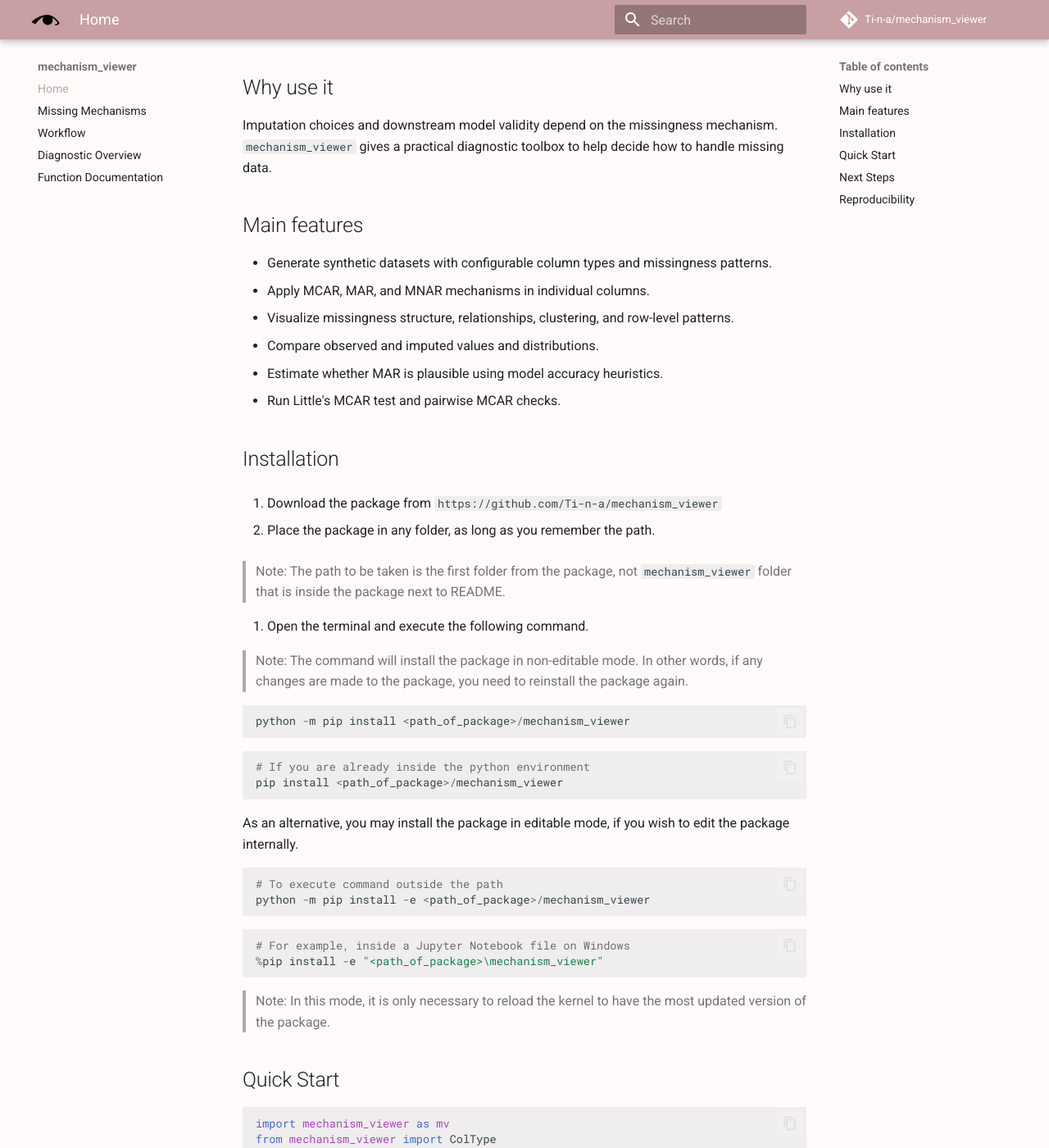
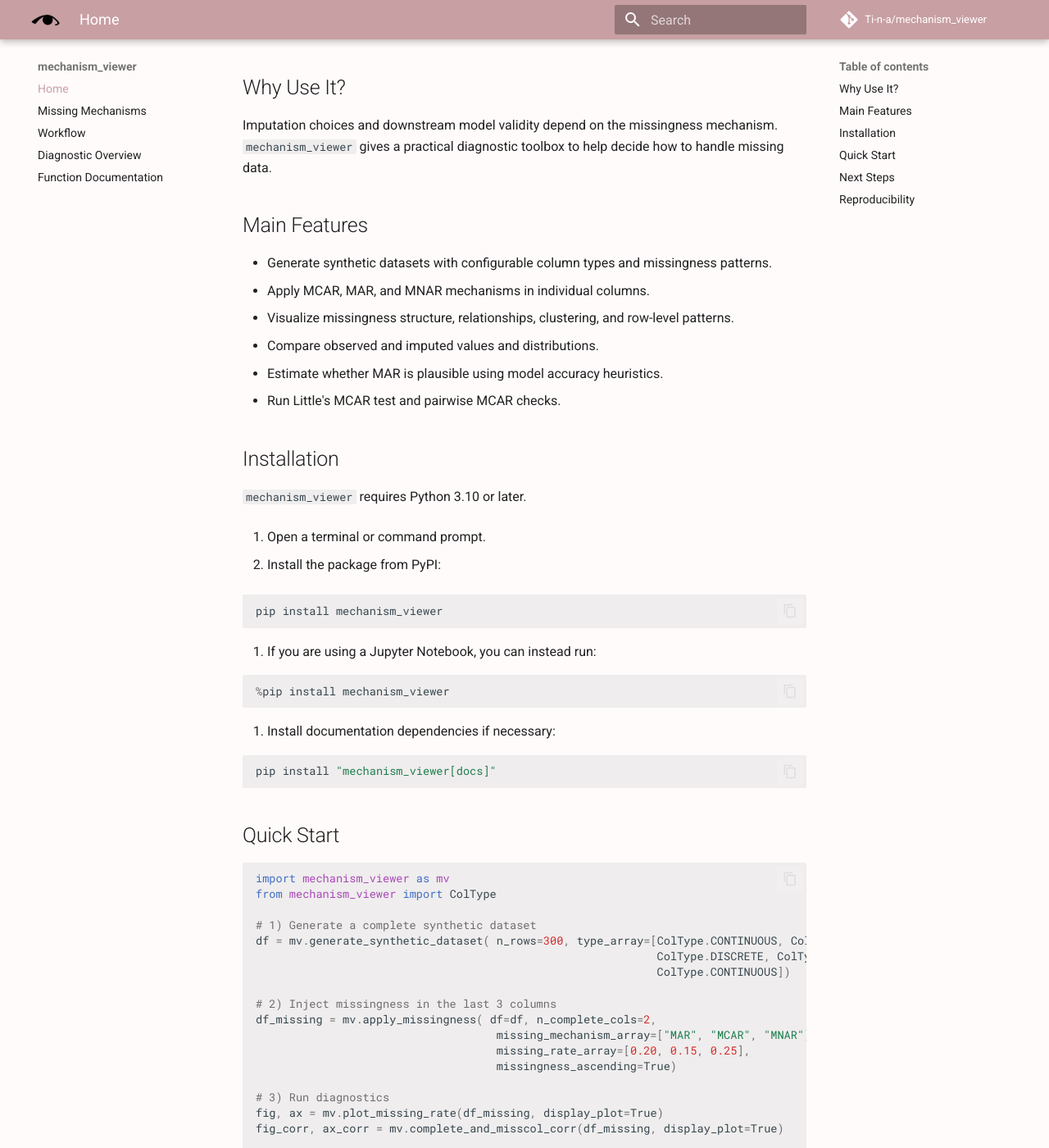
Before and after one commit to Ti-n-a/mechanism_viewer, an MkDocs documentation site: the page built from docs/index.md, in a window 1280 px wide and 1400 px high, scrolled down 399 px. Shown: the whole window at 82% size. Built offline with MkDocs 1.6.1 and Material for MkDocs 9.7.7, drawn with Linux system fonts in a browser that asks for light colours; comment, search, counter and statistics services are not loaded.

Commit message:
Updated documentation to be on par with PyPI

````diff
--- a/docs/index.md
+++ b/docs/index.md
@@ -10,12 +10,12 @@ Use it to investigate whether missingness is likely:
 
 The package combines visualization tools, diagnostics based on models, Little's MCAR test, and synthetic data generation.
 
-## Why use it
+## Why Use It?
 
 Imputation choices and downstream model validity depend on the missingness mechanism.
 `mechanism_viewer` gives a practical diagnostic toolbox to help decide how to handle missing data.
 
-## Main features
+## Main Features
 
 - Generate synthetic datasets with configurable column types and missingness patterns.
 - Apply MCAR, MAR, and MNAR mechanisms in individual columns.
@@ -26,38 +26,27 @@ Imputation choices and downstream model validity depend on the missingness mecha
 
 ## Installation
 
-1. Download the package from `https://github.com/Ti-n-a/mechanism_viewer`
+`mechanism_viewer` requires Python 3.10 or later.
 
-2. Place the package in any folder, as long as you remember the path.
+1. Open a terminal or command prompt.
 
-> Note: The path to be taken is the first folder from the package, not `mechanism_viewer` folder that is inside the package next to README.
+2. Install the package from PyPI:
 
-3. Open the terminal and execute the following command.
+   ```bash
+   pip install mechanism_viewer
+   ```
 
-> Note: The command will install the package in non-editable mode. In other words, if any changes are made to the package, you need to reinstall the package again.
+3. If you are using a Jupyter Notebook, you can instead run:
 
-```python
-python -m pip install <path_of_package>/mechanism_viewer
-```
+   ```python
+   %pip install mechanism_viewer
+   ```
 
-```python
-# If you are already inside the python environment
-pip install <path_of_package>/mechanism_viewer
-```
+4. Install documentation dependencies if necessary:
 
-As an alternative, you may install the package in editable mode, if you wish to edit the package internally.
-
-```python
-# To execute command outside the path
-python -m pip install -e <path_of_package>/mechanism_viewer
-```
-
-```python
-# For example, inside a Jupyter Notebook file on Windows
-%pip install -e "<path_of_package>\mechanism_viewer"
-```
-
-> Note: In this mode, it is only necessary to reload the kernel to have the most updated version of the package.
+   ```bash
+   pip install "mechanism_viewer[docs]"
+   ```
 
 ## Quick Start
 
````
Also changed, not shown: CONTRIBUTING.md (+17 -8 lines), README.md (+39 -44 lines), docs/diagnostics.md (+2 -2 lines), docs/workflow.md (+2 -2 lines), pyproject.toml (+39 -2 lines), 2 other files.
